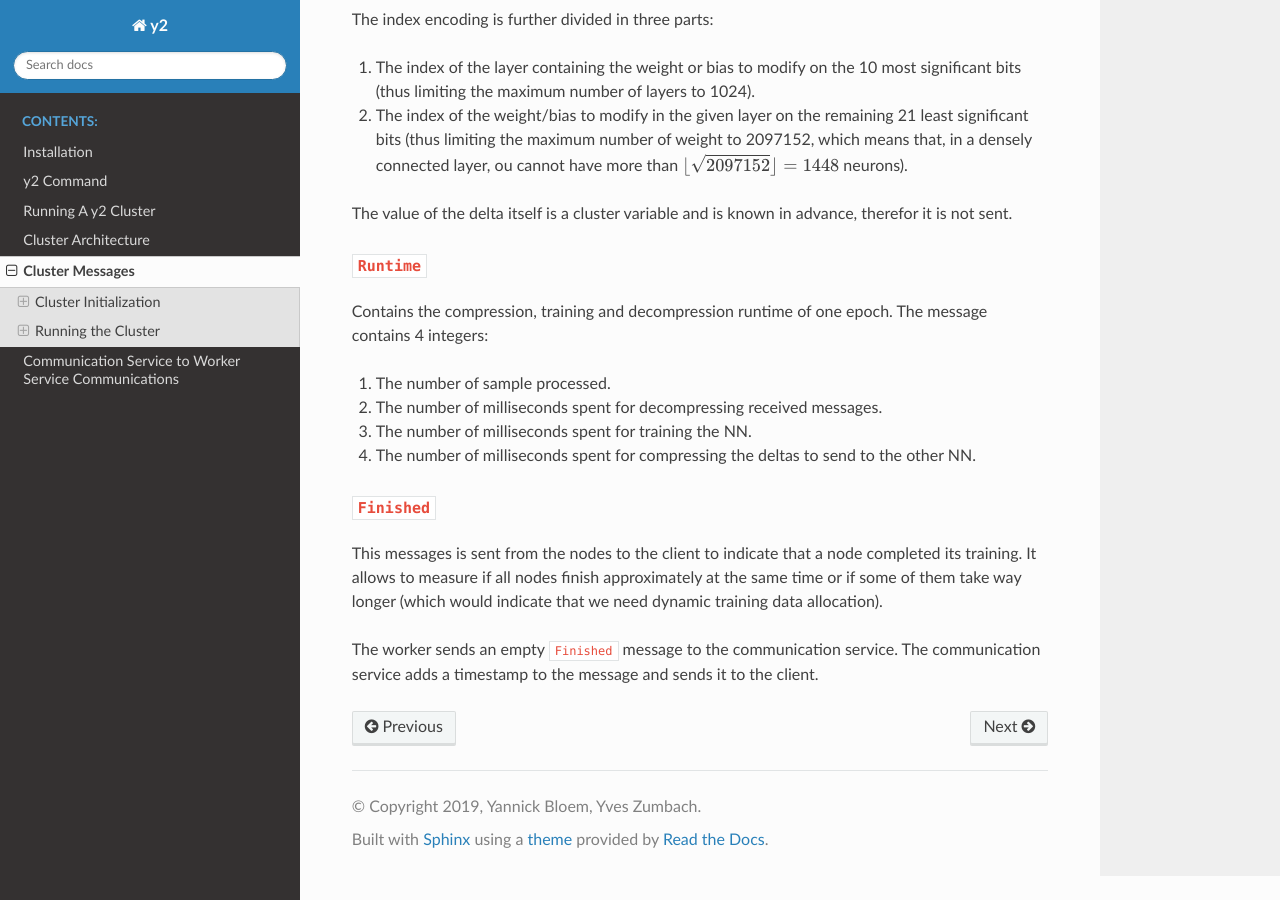
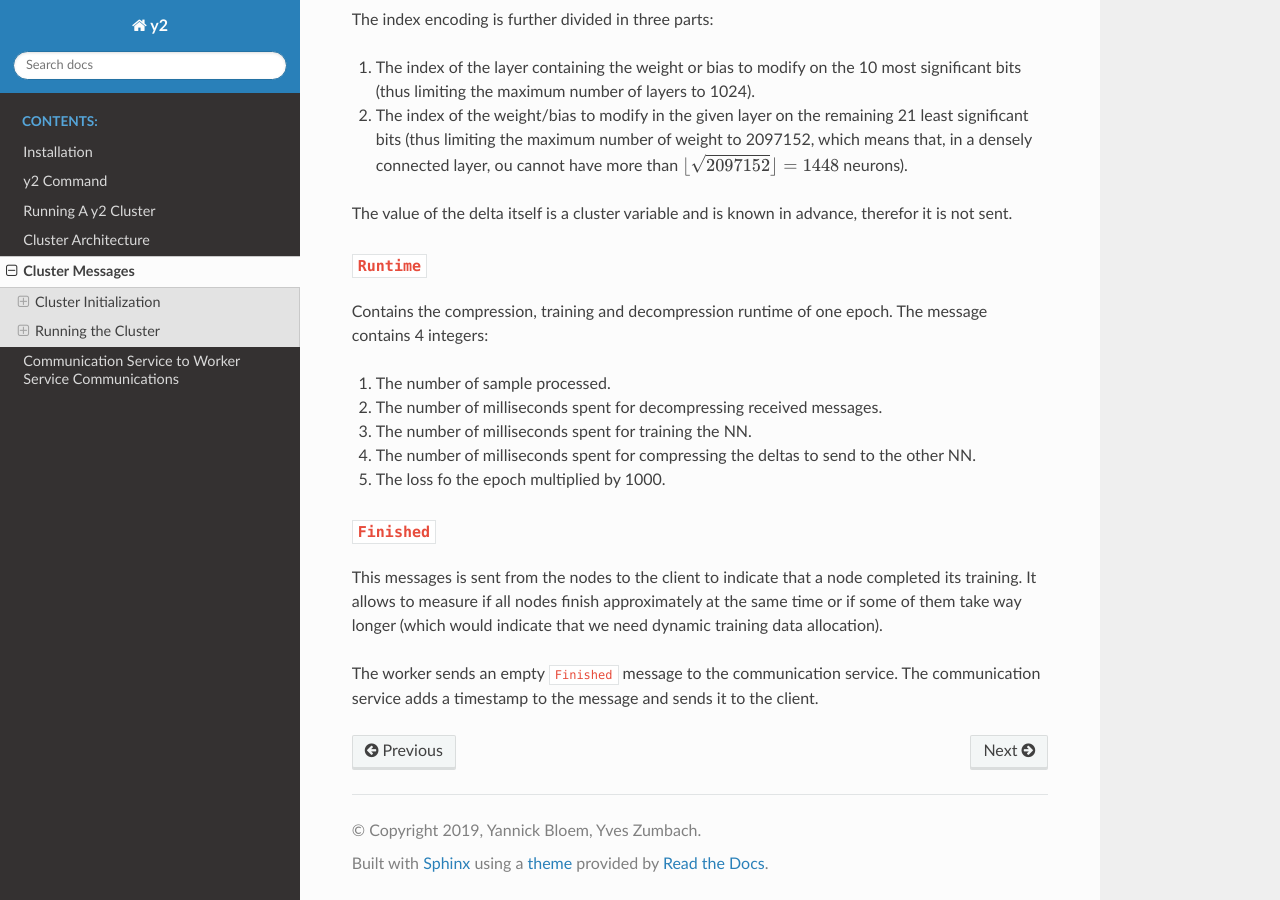
Before and after one commit to YvesZumbach/y2_documentation, a Sphinx documentation site: the page built from doc/cluster_messages.rst, in a window 1280 px wide and 900 px high, scrolled down 1192 px. Built offline with Sphinx 7.4.7 and the Read the Docs theme 2.0.0, drawn with Linux system fonts in a browser that asks for light colours.

Commit message:
Add loss to the runtime message

```diff
--- a/doc/cluster_messages.rst
+++ b/doc/cluster_messages.rst
@@ -65,6 +65,7 @@ The message contains 4 integers:
 2. The number of milliseconds spent for decompressing received messages.
 3. The number of milliseconds spent for training the NN.
 4. The number of milliseconds spent for compressing the deltas to send to the other NN.
+5. The loss fo the epoch multiplied by 1000.
 
 ``Finished``
 ^^^^^^^^^^^^
```
